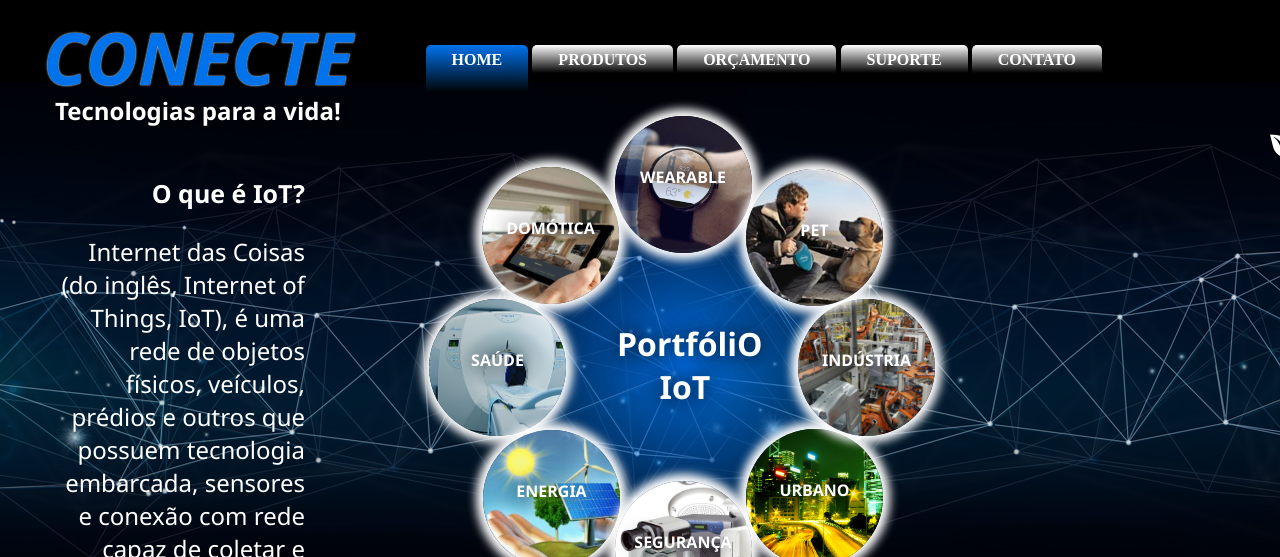
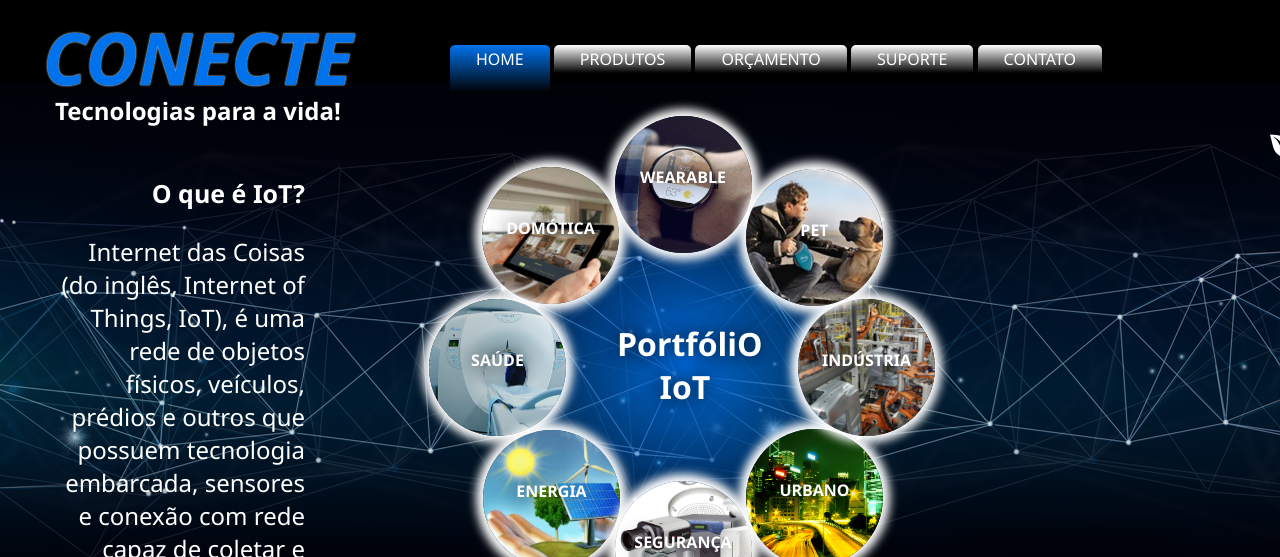
Before and after one commit to TiagoRibeiroSTI/Startup_IoT, a plain HTML site: page index.html in a window 1280 px wide. Shown: the top 557 px of the page. Drawn offline with Linux system fonts and the light colour scheme.

Commit message:
Update main.css

```diff
--- a/main.css
+++ b/main.css
@@ -108,7 +108,7 @@ input.abas + label {
     z-index: 99999;
 }
 
-input.fas a {
+.fas a {
     font-family: 'Segoe UI', Tahoma, Geneva, Verdana, sans-serif;
     font-weight: 500;
 }
```
